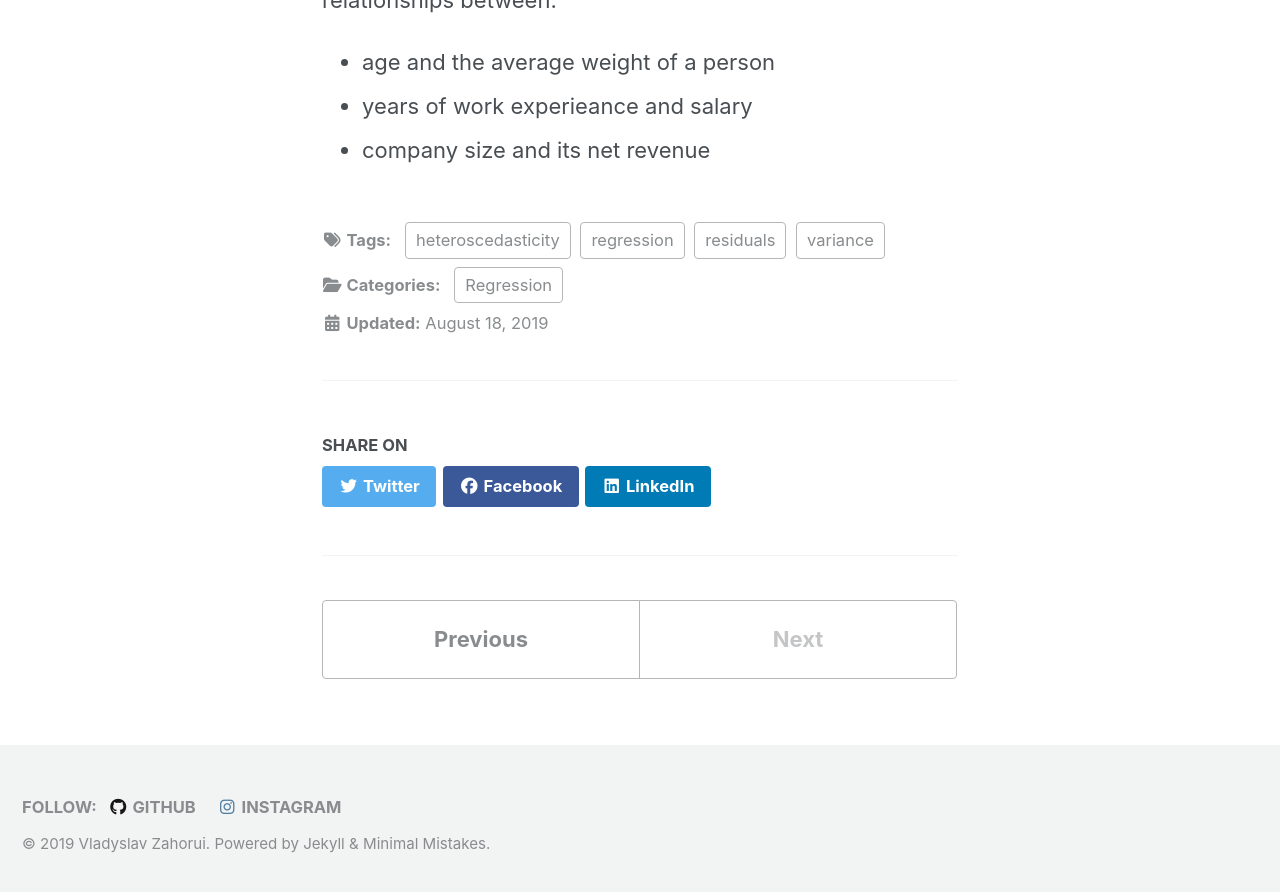
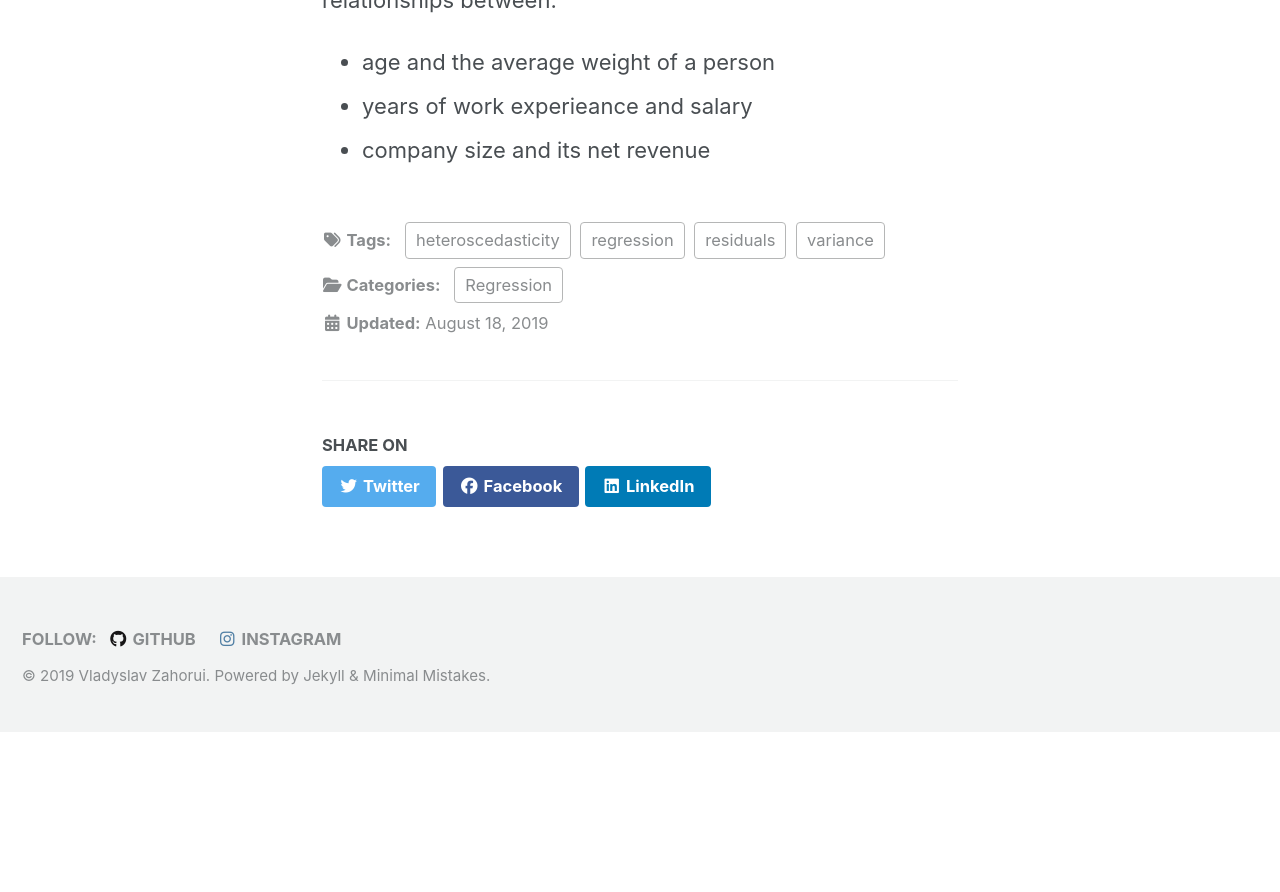
Before and after one commit to vzahorui/vzahorui.github.io, a Jekyll site: the page built from _posts/2019-08-18-heteroscedasticity.md, in a window 1280 px wide and 900 px high, scrolled down 746 px. Shown: the top 892 px of the window. Built offline with Jekyll 4.4.1, drawn with Linux system fonts in a browser that asks for light colours; cached includes are drawn as plain includes; nearby versions of some CDN libraries; after the commit the page ends 1478 px from its top, so only the background shows below that.

Commit message:
removed paginator at the bottom of a page

```diff
--- a/_layouts/single.html
+++ b/_layouts/single.html
@@ -59,8 +59,6 @@ layout: default
       </footer>
 
       {% if page.share %}{% include social-share.html %}{% endif %}
-
-      {% include post_pagination.html %}
     </div>
 
     {% if jekyll.environment == 'production' and site.comments.provider and page.comments %}
```
